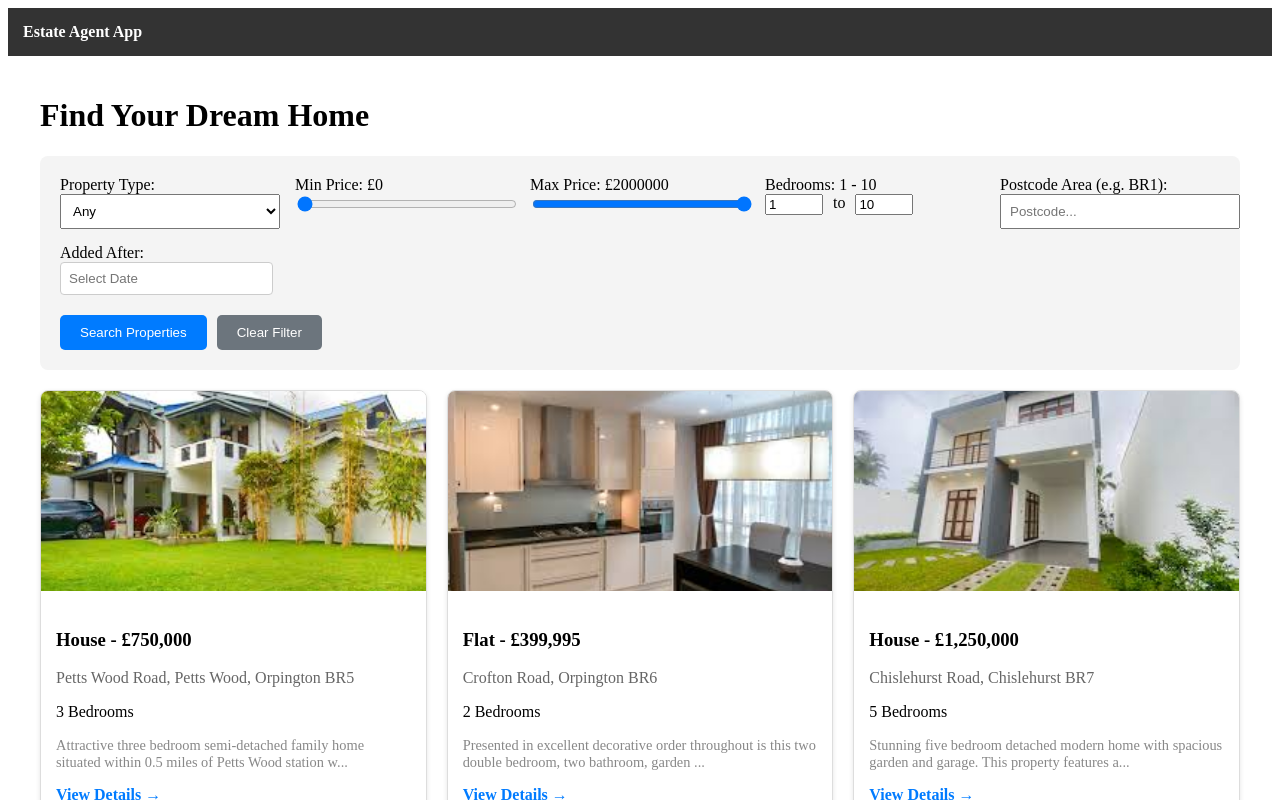
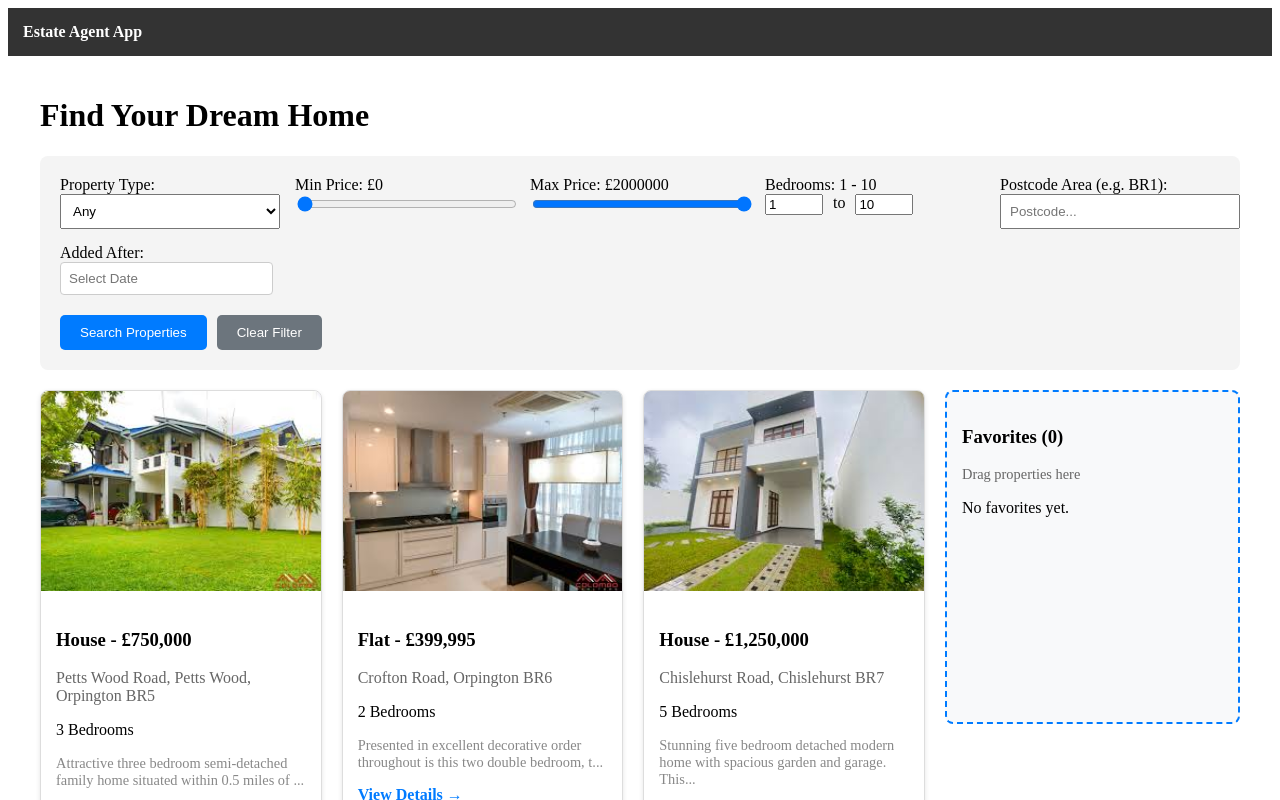
Before and after one commit to Dev-Liss/Responsive-Web-Application--SPA-, a React (Vite) app in the folder estate-agent-app/: page / in a window 1280 px wide. Shown: the top 800 px of the page. Built offline with nearby package versions, Linux system fonts and the light colour scheme.

Commit message:
Feature: Implemented Drag and Drop favorites with delete functionality

```diff
--- /dev/null
+++ b/estate-agent-app/src/components/FavoritesList.jsx
@@ -0,0 +1,66 @@
+import React, { useContext } from 'react';
+import { useDrop } from 'react-dnd';
+import { PropertyContext } from '../context/PropertyContext';
+import { FaTrash } from 'react-icons/fa';
+
+// FavoritesList Component
+const FavoritesList = () => {
+    const { favorites, removeFromFavorites, clearFavorites, addToFavorites, properties } = useContext(PropertyContext);
+
+    // Hook to make this component a drop target
+    const [{ isOver }, drop] = useDrop(() => ({
+        accept: 'PROPERTY',
+        drop: (item) => {
+            const property = properties.find(p => p.id === item.id);
+            if (property) {
+                addToFavorites(property);
+            }
+        },
+        collect: (monitor) => ({
+            isOver: !!monitor.isOver(),
+        }),
+    }), [properties, favorites]);
+
+    return (
+        <div
+            // Drop target container
+            ref={drop}
+            style={{
+                border: '2px dashed #007bff',
+                borderRadius: '8px',
+                padding: '15px',
+                background: isOver ? '#e9ecef' : '#f8f9fa',
+                minHeight: '300px'
+            }}
+        >
+            <h3>Favorites ({favorites.length})</h3>
+            <p style={{ fontSize: '0.9em', color: '#666' }}>Drag properties here</p>
+
+            {/* Favorites List */}
+            {favorites.length === 0 ? <p>No favorites yet.</p> : (
+                <ul style={{ listStyle: 'none', padding: 0 }}>
+                    {/* Render each favorite property */}
+                    {favorites.map(fav => (
+                        <li key={fav.id} style={{ marginBottom: '10px', borderBottom: '1px solid #ccc', paddingBottom: '5px' }}>
+                            <div style={{ display: 'flex', justifyContent: 'space-between', alignItems: 'center' }}>
+                                <span>{fav.type} - £{fav.price?.toLocaleString()}</span>
+                                <button onClick={() => removeFromFavorites(fav.id)} style={{ background: 'none', border: 'none', color: 'red', cursor: 'pointer' }}>
+                                    <FaTrash />
+                                </button>
+                            </div>
+                        </li>
+                    ))}
+                </ul>
+            )}
+
+            {/* Clear All Favorites Button */}
+            {favorites.length > 0 && (
+                <button onClick={clearFavorites} style={{ marginTop: '10px', padding: '5px 10px', background: 'red', color: 'white', border: 'none', borderRadius: '4px', cursor: 'pointer', width: '100%' }}>
+                    Clear All
+                </button>
+            )}
+        </div>
+    );
+};
+
+export default FavoritesList;
--- /dev/null
+++ b/estate-agent-app/src/components/PropertyCard.jsx
@@ -0,0 +1,41 @@
+import React from 'react';
+import { useDrag } from 'react-dnd';
+import { Link } from 'react-router-dom';
+
+const PropertyCard = ({ property }) => {
+    // Make this component draggable
+    const [{ isDragging }, drag] = useDrag(() => ({
+        type: 'PROPERTY', // Identifies what is dragging
+        item: { id: property.id }, // The data send when dragged
+        collect: (monitor) => ({
+            isDragging: !!monitor.isDragging(),
+        }),
+    }));
+
+    return (
+        <div
+            ref={drag} // Connects the drag logic to this div
+            style={{
+                border: '1px solid #ddd',
+                borderRadius: '8px',
+                overflow: 'hidden',
+                boxShadow: '0 2px 5px rgba(0,0,0,0.1)',
+                opacity: isDragging ? 0.5 : 1, // Visual feedback when dragging
+                cursor: 'move'
+            }}
+        >
+            <img src={`/${property.picture}`} alt={property.type} style={{ width: '100%', height: '200px', objectFit: 'cover' }} />
+            <div style={{ padding: '15px' }}>
+                <h3>{property.type} - £{property.price.toLocaleString()}</h3>
+                <p style={{ color: '#666' }}>{property.location}</p>
+                <p>{property.bedrooms} Bedrooms</p>
+                <p style={{ fontSize: '0.9em', color: '#888' }}>{property.description.substring(0, 80)}...</p>
+                <Link to={`/property/${property.id}`} style={{ display: 'block', marginTop: '10px', color: '#007bff', fontWeight: 'bold' }}>
+                    View Details &rarr;
+                </Link>
+            </div>
+        </div>
+    );
+};
+
+export default PropertyCard;
--- a/estate-agent-app/src/context/PropertyContext.jsx
+++ b/estate-agent-app/src/context/PropertyContext.jsx
@@ -1,33 +1,34 @@
 import React, { createContext, useState, useEffect } from 'react';
 import propertiesData from '../data/properties.json';
 
-// Create the Context (The "Container" for property data)
 export const PropertyContext = createContext();
 
-// Create the Provider (Component that provides data to children)
 export const PropertyProvider = ({ children }) => {
+    // Initialize properties and favorites
     const [properties, setProperties] = useState([]);
     const [favorites, setFavorites] = useState([]);
 
-    // Load JSON data when the app starts
+    // Load data from JSON when the app starts
     useEffect(() => {
-        setProperties(propertiesData.properties);
+        // Check if the JSON has the "properties" key
+        if (propertiesData && propertiesData.properties) {
+            setProperties(propertiesData.properties);
+        }
     }, []);
 
-    // Function to add a property to favorites
+    // Add to Favorites (prevent duplicates)
     const addToFavorites = (property) => {
-        // Check if already in favorites
         if (!favorites.find(fav => fav.id === property.id)) {
             setFavorites([...favorites, property]);
         }
     };
 
-    // Function to remove from favorites
+    // Remove from Favorites
     const removeFromFavorites = (propertyId) => {
         setFavorites(favorites.filter(fav => fav.id !== propertyId));
     };
 
-    // Function to clear all favorites
+    // Clear all Favorites
     const clearFavorites = () => {
         setFavorites([]);
     };
--- a/estate-agent-app/src/pages/SearchPage.jsx
+++ b/estate-agent-app/src/pages/SearchPage.jsx
@@ -4,6 +4,8 @@ import { Link } from 'react-router-dom';
 import DatePicker from 'react-datepicker';
 import "react-datepicker/dist/react-datepicker.css"; // Import styles for the widget
 import { parsePropertyDate } from '../utils';
+import PropertyCard from '../components/PropertyCard';
+import FavoritesList from '../components/FavoritesList';
 
 const SearchPage = () => {
     const { properties } = useContext(PropertyContext);
@@ -40,7 +42,7 @@ const SearchPage = () => {
             // Bedroom Check
             const bedMatch = property.bedrooms >= parseInt(minBed) && property.bedrooms <= parseInt(maxBed);
 
-            // Postcode Check (First part match, e.g., "BR1")
+            // Postcode Check (First part match)
             const postcodeMatch = postcode === "" || property.location.toLowerCase().includes(postcode.toLowerCase());
 
             // Date Check
@@ -128,6 +130,7 @@ const SearchPage = () => {
                         </div>
                     </div>
 
+                    {/* Action Buttons */}
                     <div style={{ marginTop: '20px' }}>
                         <button type="submit" style={{ padding: '10px 20px', background: '#007bff', color: 'white', border: 'none', borderRadius: '5px', cursor: 'pointer', marginRight: '10px' }}>
                             Search Properties
@@ -139,24 +142,22 @@ const SearchPage = () => {
                 </form>
             </div>
 
-            {/* RESULTS GRID */}
-            <div style={{ display: 'grid', gridTemplateColumns: 'repeat(auto-fill, minmax(300px, 1fr))', gap: '20px' }}>
-                {filteredProperties.length === 0 ? <p>No properties found matching your criteria.</p> :
-                    filteredProperties.map(property => (
-                        <div key={property.id} style={{ border: '1px solid #ddd', borderRadius: '8px', overflow: 'hidden', boxShadow: '0 2px 5px rgba(0,0,0,0.1)' }}>
-                            <img src={`/${property.picture}`} alt={property.type} style={{ width: '100%', height: '200px', objectFit: 'cover' }} />
-                            <div style={{ padding: '15px' }}>
-                                <h3>{property.type} - £{property.price.toLocaleString()}</h3>
-                                <p style={{ color: '#666' }}>{property.location}</p>
-                                <p>{property.bedrooms} Bedrooms</p>
-                                <p style={{ fontSize: '0.9em', color: '#888' }}>{property.description.substring(0, 100)}...</p>
-                                <Link to={`/property/${property.id}`} style={{ display: 'block', marginTop: '10px', color: '#007bff', textDecoration: 'none', fontWeight: 'bold' }}>
-                                    View Details &rarr;
-                                </Link>
-                            </div>
-                        </div>
-                    ))
-                }
+            {/* GRID LAYOUT: Results (Left) + Favorites (Right) */}
+            <div style={{ display: 'grid', gridTemplateColumns: '3fr 1fr', gap: '20px' }}>
+
+                {/* LEFT: Search Results */}
+                <div style={{ display: 'grid', gridTemplateColumns: 'repeat(auto-fill, minmax(280px, 1fr))', gap: '20px' }}>
+                    {filteredProperties.length === 0 ? <p>No properties found.</p> :
+                        filteredProperties.map(property => (
+                            <PropertyCard key={property.id} property={property} />
+                        ))
+                    }
+                </div>
+
+                {/* RIGHT: Favorites Sidebar */}
+                <div>
+                    <FavoritesList />
+                </div>
             </div>
         </div>
     );
```
Also changed, not shown: estate-agent-app/src/App.jsx (+4 -3 lines).
